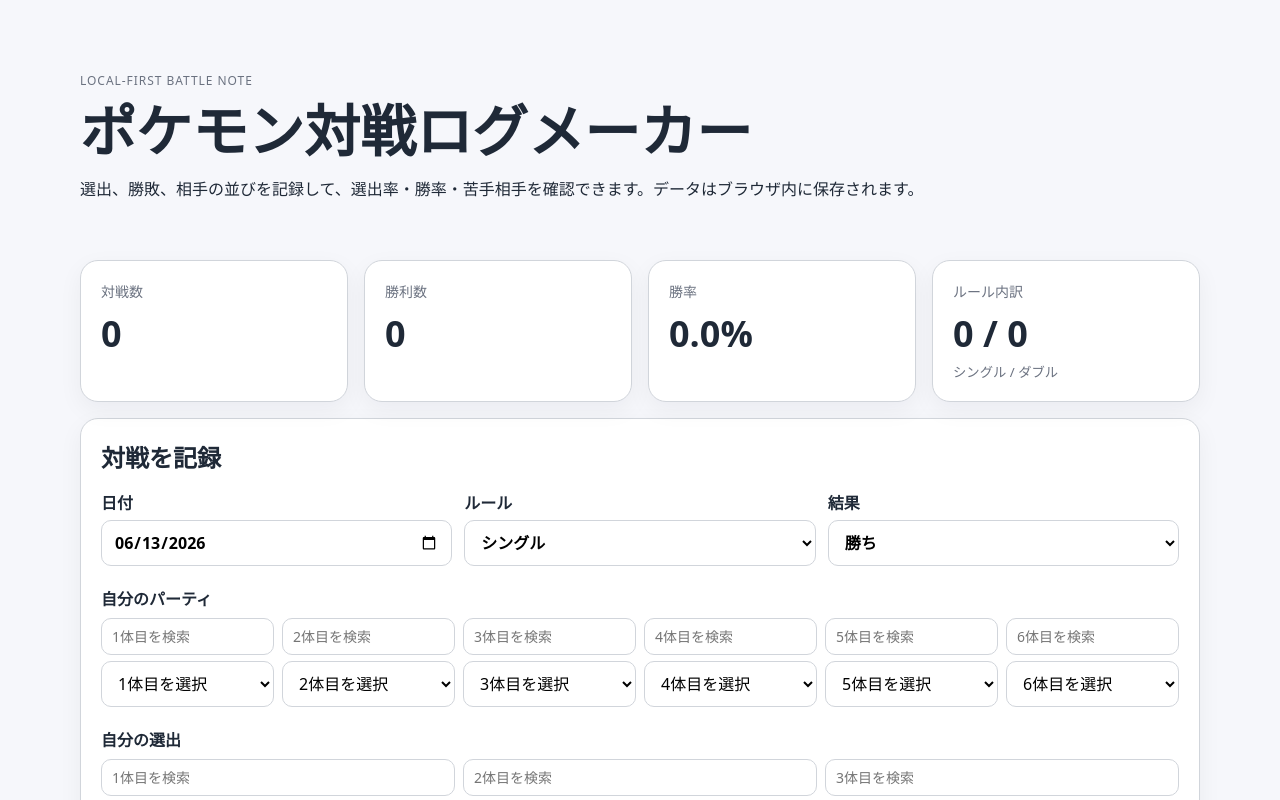
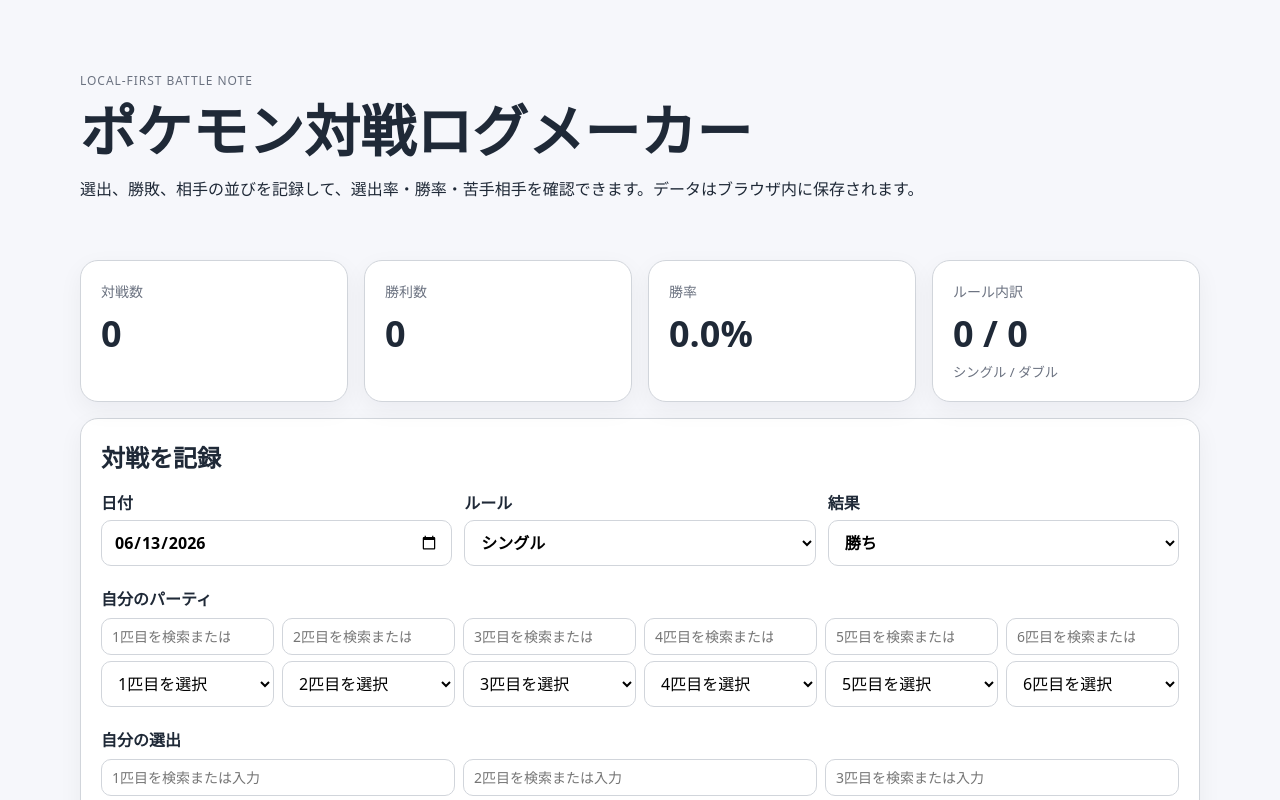
Before and after one commit to murasakitune/poke-log, a Next.js app: page / in a window 1280 px wide. Shown: the top 800 px of the page. Built offline with nearby package versions, Linux system fonts and the light colour scheme.

Commit message:
update pokemon

```diff
--- a/src/app/page.tsx
+++ b/src/app/page.tsx
@@ -1,7 +1,8 @@
 "use client";
 
 import { useEffect, useMemo, useState } from "react";
-import pokemonNames from "../data/pokemon.json";
+import { PokemonSelectGroup } from "../components/PokemonSelectGroup";
+import { pokemonOptions } from "../lib/pokemon";
 
 type Result = "win" | "lose";
 type Rule = "シングル" | "ダブル";
@@ -22,7 +23,6 @@
 
 const STORAGE_KEY = "pokemon-battle-log-v2";
 const LEGACY_STORAGE_KEY = "pokemon-battle-log-v1";
-const POKEMON_OPTIONS = pokemonNames as string[];
 const RULES: Rule[] = ["シングル", "ダブル"];
 
 const selectedSizeByRule: Record<Rule, number> = {
@@ -233,7 +233,7 @@
       <PokemonSelectGroup
         title="自分のパーティ"
         values={form.myTeam}
-        options={POKEMON_OPTIONS}
+        options={pokemonOptions}
         onChange={(index, value) => updateArray("myTeam", index, value)}
       />
       <PokemonSelectGroup
@@ -245,7 +245,7 @@
       <PokemonSelectGroup
         title="相手のパーティ"
         values={form.opponentTeam}
-        options={POKEMON_OPTIONS}
+        options={pokemonOptions}
         onChange={(index, value) => updateArray("opponentTeam", index, value)}
       />
       <PokemonSelectGroup
@@ -296,86 +296,6 @@
   );
 }
 
-function PokemonSelectGroup({
-  title,
-  values,
-  options,
-  onChange,
-}: {
-  title: string;
-  values: string[];
-  options: string[];
-  onChange: (index: number, value: string) => void;
-}) {
-  const [queries, setQueries] = useState<string[]>(() => values.map(() => ""));
-
-  const updateQuery = (index: number, value: string) => {
-    setQueries((prev) => {
-      const next = [...prev];
-      next[index] = value;
-      return next;
-    });
-
-    if (options.includes(value)) {
-      onChange(index, value);
-    }
-  };
-
-  return (
-    <div>
-      <h3>{title}</h3>
-      <div className="inputs">
-        {values.map((value, i) => {
-          const query = queries[i] ?? "";
-          const filteredOptions = options.filter((name) =>
-            name.includes(query.trim())
-          );
-          const datalistId = `${title}-${i}-pokemon-list`;
-
-          return (
-            <div className="pokemonSelectBox" key={i}>
-              <input
-                type="search"
-                value={query}
-                onChange={(e) => updateQuery(i, e.target.value)}
-                placeholder={`${i + 1}体目を検索`}
-                list={datalistId}
-                aria-label={`${title} ${i + 1}体目を検索`}
-              />
-
-              <datalist id={datalistId}>
-                {filteredOptions.map((name) => (
-                  <option key={name} value={name} />
-                ))}
-              </datalist>
-
-              <select
-                value={value}
-                onChange={(e) => {
-                  onChange(i, e.target.value);
-                  setQueries((prev) => {
-                    const next = [...prev];
-                    next[i] = e.target.value;
-                    return next;
-                  });
-                }}
-                aria-label={`${title} ${i + 1}体目`}
-              >
-                <option value="">{i + 1}体目を選択</option>
-                {options.map((name) => (
-                  <option key={name} value={name}>
-                    {name}
-                  </option>
-                ))}
-              </select>
-            </div>
-          );
-        })}
-      </div>
-    </div>
-  );
-}
-
 function Ranking({ title, entries, total }: { title: string; entries: [string, number][]; total: number }) {
   return (
     <section className="card">
--- /dev/null
+++ b/src/components/PokemonSelectGroup.tsx
@@ -0,0 +1,50 @@
+"use client";
+
+type Props = {
+  title: string;
+  values: string[];
+  options: readonly string[];
+  onChange: (index: number, value: string) => void;
+};
+
+export function PokemonSelectGroup({ title, values, options, onChange }: Props) {
+  return (
+    <div>
+      <h3>{title}</h3>
+      <div className="inputs">
+        {values.map((value, index) => {
+          const datalistId = `pokemon-list-${toSafeId(title)}-${index}`;
+          const hasCustomValue = value !== "" && !options.includes(value);
+          return (
+            <div className="pokemonSelectBox" key={index}>
+              <input
+                type="search"
+                value={value}
+                onChange={(event) => onChange(index, event.target.value)}
+                placeholder={`${index + 1}匹目を検索または入力`}
+                list={datalistId}
+                aria-label={`${title} ${index + 1}匹目を検索または入力`}
+              />
+              <datalist id={datalistId}>
+                {options.map((name) => <option key={name} value={name} />)}
+              </datalist>
+              <select
+                value={value}
+                onChange={(event) => onChange(index, event.target.value)}
+                aria-label={`${title} ${index + 1}匹目を候補から選択`}
+              >
+                <option value="">{index + 1}匹目を選択</option>
+                {hasCustomValue ? <option value={value}>{value}（自由入力）</option> : null}
+                {options.map((name) => <option key={name} value={name}>{name}</option>)}
+              </select>
+            </div>
+          );
+        })}
+      </div>
+    </div>
+  );
+}
+
+function toSafeId(value: string) {
+  return Array.from(value).map((character) => character.codePointAt(0)?.toString(16)).join("-");
+}
--- /dev/null
+++ b/src/lib/pokemon.ts
@@ -0,0 +1,12 @@
+import pokemonData from "../data/pokemon.json";
+
+/** The single access point for Pokemon suggestion data. */
+export const pokemonOptions: readonly string[] = Object.freeze(
+  Array.from(
+    new Set(
+      pokemonData.filter(
+        (name): name is string => typeof name === "string" && name.trim().length > 0,
+      ),
+    ),
+  ),
+);
```
Also changed, not shown: 1 other file (tests, documents, lock files or other folders).
